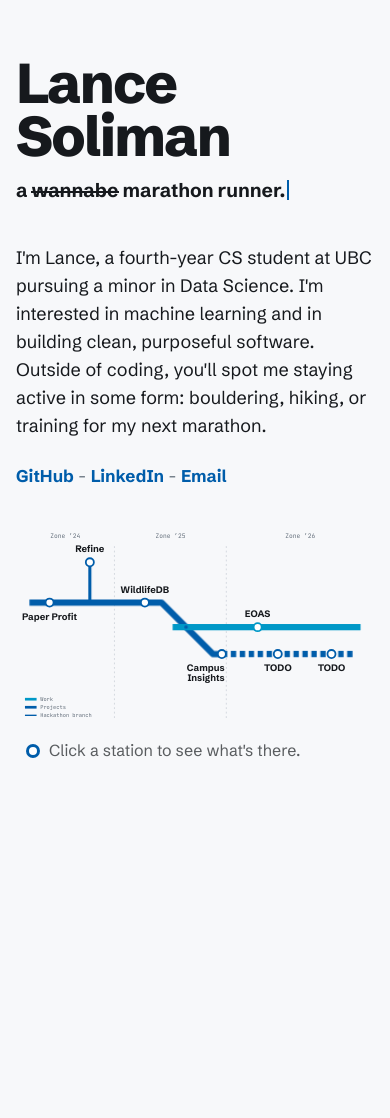
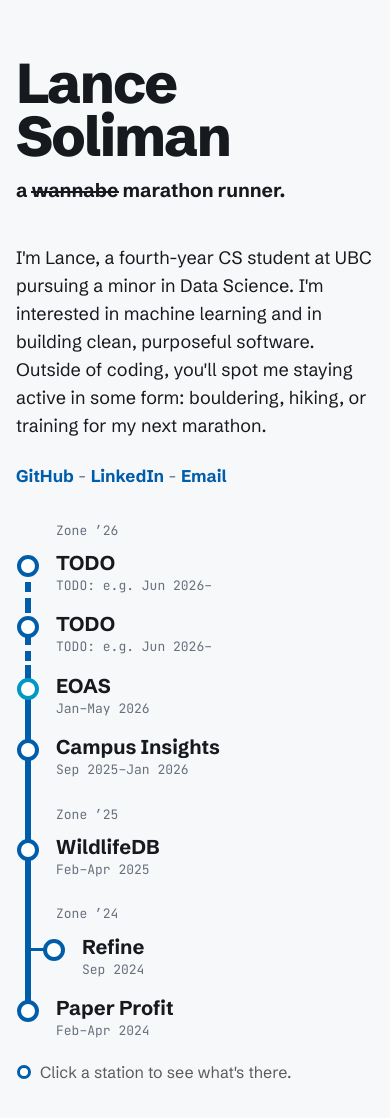
Before and after one commit to solimanlance/lances-portfolio, a Next.js app: page / in a window 390 px wide. Shown: the top 1118 px of the page. Before the commit the page ends 844 px from the top, so only its background shows below. Built offline with nearby package versions, Linux system fonts and the light colour scheme.

Commit message:
add mobile line and bottom sheet

```diff
--- /dev/null
+++ b/src/components/MobileLine.js
@@ -0,0 +1,63 @@
+import { Fragment } from "react";
+
+const MONTH = /^\d{4}-\d{2}$/;
+
+// Newest first: ongoing stations (no end date) at the top in content order,
+// then by end date, latest first.
+function newestFirst(stations) {
+  return [...stations].sort((a, b) => {
+    if (!a.end || !b.end) return (a.end ? 1 : 0) - (b.end ? 1 : 0);
+    return b.end.localeCompare(a.end);
+  });
+}
+
+// Which zone a station sits under: the year it ended, or for ongoing work the
+// year it started (the newest zone while that's still TODO).
+function zoneYear(s, newest) {
+  if (s.end) return Number(s.end.slice(0, 4));
+  return MONTH.test(s.start) ? Number(s.start.slice(0, 4)) : newest;
+}
+
+// Under 700px the map becomes one vertical line, newest at the top.
+export default function MobileLine({ stations, ui, openId, onToggle }) {
+  const newest = Math.max(...ui.zones.map((z) => z.year));
+  const sorted = newestFirst(stations);
+  const zones = [...ui.zones]
+    .sort((a, b) => b.year - a.year)
+    .map((z) => ({ ...z, stations: sorted.filter((s) => zoneYear(s, newest) === z.year) }))
+    .filter((z) => z.stations.length > 0);
+  const first = sorted[0]?.id;
+  const last = sorted[sorted.length - 1]?.id;
+
+  return (
+    <ol className="mline">
+      {zones.map((z) => (
+        <Fragment key={z.year}>
+          <li className={`mline-zone${z.year === zones[0].year ? " is-first" : ""}`} aria-hidden="true">
+            {z.label}
+          </li>
+          {z.stations.map((s) => {
+            const where = `${s.id === first ? " is-first" : ""}${s.id === last ? " is-last" : ""}`;
+            return (
+              <li key={s.id} className={`mline-stop mline-stop--${s.line}${s.wip ? " is-wip" : ""}${where}`}>
+                <button
+                  type="button"
+                  className="mline-button"
+                  aria-controls={s.id}
+                  aria-expanded={openId === s.id}
+                  data-opens={s.id}
+                  onClick={(e) => onToggle(s.id, e.currentTarget)}
+                >
+                  <span className="mline-dot" aria-hidden="true" />
+                  <span className="mline-name">{s.label.replace(/\n/g, " ")}</span>
+                  <span className="mline-dates">{s.dates}</span>
+                  {s.wip && <span className="sr-only">{ui.wip}</span>}
+                </button>
+              </li>
+            );
+          })}
+        </Fragment>
+      ))}
+    </ol>
+  );
+}
--- a/src/pages/index.js
+++ b/src/pages/index.js
@@ -2,6 +2,7 @@ import Head from "next/head";
 import content from "../../content.json";
 import Hero from "@/components/Hero";
 import TransitMap from "@/components/TransitMap";
+import MobileLine from "@/components/MobileLine";
 import MapHint from "@/components/MapHint";
 import StationPanels from "@/components/StationPanels";
 import useStationPanel from "@/components/useStationPanel";
@@ -23,6 +24,7 @@ export default function Home() {
         <nav className="map" aria-label={ui.mapTitle}>
           <div className="map-inner">
             <TransitMap stations={stations} ui={ui} openId={openId} onToggle={toggle} />
+            <MobileLine stations={stations} ui={ui} openId={openId} onToggle={toggle} />
             <MapHint ui={ui} done={opened} />
           </div>
         </nav>
--- a/src/styles/globals.css
+++ b/src/styles/globals.css
@@ -326,6 +326,141 @@ svg[data-lit="projects"] .line--projects .track--branch {
   }
 }
 
+@media (max-width: 699px) {
+  .map-figure {
+    display: none;
+  }
+  .map-hint {
+    padding-left: 0;
+  }
+}
+
+/* mobile line (<700px) */
+
+/* Each row draws its own stretch of line, so WIP rows can be dashed and the
+   line starts and ends exactly on the first and last stations. */
+.mline {
+  display: none;
+  --lw: 6px; /* line width */
+  --cx: 12px; /* line centre */
+  --dot: 22px;
+  --dot-y: 13px; /* dot top, inside a row */
+  list-style: none;
+  margin: 0;
+  padding: 0;
+}
+.mline > li {
+  position: relative;
+  padding-left: 40px;
+}
+.mline > li::before {
+  content: "";
+  position: absolute;
+  left: calc(var(--cx) - var(--lw) / 2);
+  top: 0;
+  bottom: 0;
+  width: var(--lw);
+  background: var(--expo);
+}
+.mline-zone {
+  padding-top: 18px;
+  padding-bottom: 2px;
+  font-family: var(--font-mono), ui-monospace, monospace;
+  font-size: 13px;
+  line-height: 1.4;
+  color: var(--grey);
+}
+.mline-zone.is-first {
+  padding-top: 0;
+}
+.mline-zone.is-first::before {
+  display: none;
+}
+.mline-stop.is-first::before {
+  top: calc(var(--dot-y) + var(--dot) / 2);
+}
+.mline-stop.is-last::before {
+  bottom: auto;
+  height: calc(var(--dot-y) + var(--dot) / 2);
+}
+.mline-stop.is-wip::before {
+  background: repeating-linear-gradient(to bottom, var(--expo) 0 10px, transparent 10px 16px);
+}
+
+.mline-button {
+  display: block;
+  width: 100%;
+  padding: 8px 0;
+  border: 0;
+  background: none;
+  font: inherit;
+  text-align: left;
+  color: var(--ink);
+  cursor: pointer;
+}
+.mline-dot {
+  position: absolute;
+  left: calc(var(--cx) - var(--dot) / 2);
+  top: var(--dot-y);
+  width: var(--dot);
+  height: var(--dot);
+  border-radius: 50%;
+  background: #fff;
+  border: 4px solid var(--expo);
+}
+.mline-stop--work .mline-dot {
+  border-color: var(--canada);
+}
+.mline-button[aria-expanded="true"] .mline-dot {
+  background: var(--yellow);
+}
+.mline-name {
+  display: block;
+  font-size: 20px;
+  font-weight: 700;
+  line-height: 1.3;
+}
+.mline-button[aria-expanded="true"] .mline-name {
+  font-weight: 800;
+}
+.mline-button:hover .mline-name {
+  text-decoration: underline;
+  text-decoration-color: var(--expo);
+}
+.mline-dates {
+  display: block;
+  font-family: var(--font-mono), ui-monospace, monospace;
+  font-size: 13px;
+  line-height: 1.5;
+  color: var(--grey);
+}
+
+/* The hackathon station sits off the line on a short narrow stub. */
+.mline-stop--hackathon {
+  --off: 26px;
+}
+.mline-stop--hackathon > .mline-button {
+  padding-left: var(--off);
+}
+.mline-stop--hackathon .mline-dot {
+  left: calc(var(--cx) - var(--dot) / 2 + var(--off));
+}
+.mline-stop--hackathon::after {
+  content: "";
+  position: absolute;
+  left: var(--cx);
+  top: calc(var(--dot-y) + var(--dot) / 2 - 1.5px);
+  width: calc(var(--off) - var(--dot) / 2 + 2px); /* stops at the dot's rim */
+  height: 3px;
+  background: var(--expo);
+}
+
+@media (max-width: 699px) {
+  .mline {
+    display: block;
+  }
+}
+
 /* station panel */
 
 .panel {
@@ -434,6 +569,27 @@ svg[data-lit="projects"] .line--projects .track--branch {
   font-weight: 700;
 }
 
+@media (max-width: 699px) {
+  /* bottom sheet */
+  .panel {
+    position: fixed;
+    left: 0 !important;
+    right: 0;
+    top: auto !important;
+    bottom: 0;
+    width: auto;
+    height: 60vh;
+    height: 60svh;
+    overflow-y: auto;
+    border-width: 1px 0 0;
+    --rise: 24px;
+  }
+  .panel-bar {
+    position: sticky;
+    top: 0;
+  }
+}
+
 @media (prefers-reduced-motion: reduce) {
   .draw {
     animation: none;
```
